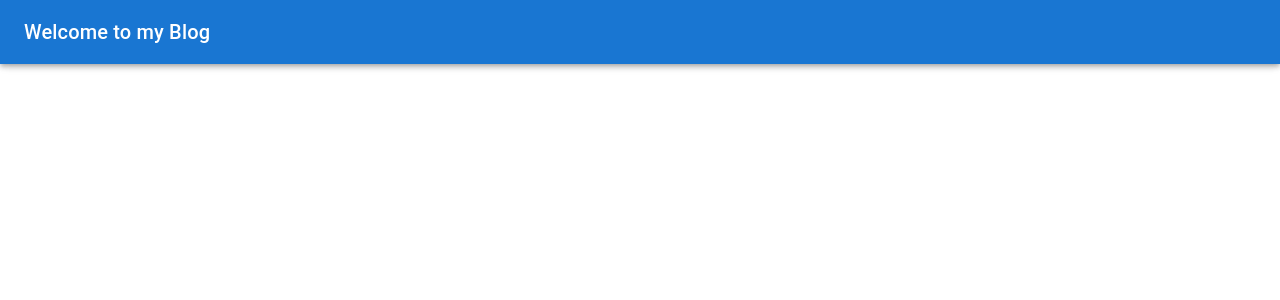
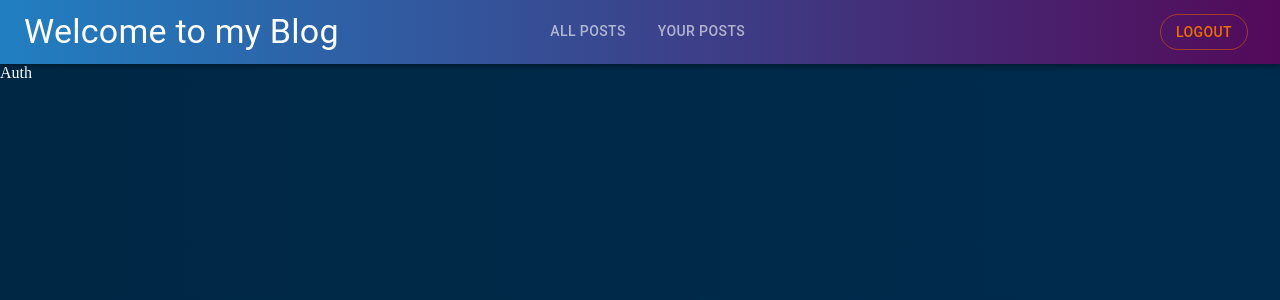
Before and after one commit to xeroxzen/My-Official-Blog-Built-Using-The-MERN-Stack, a React (Create React App) app in the folder client/: page /auth in a window 1280 px wide. Shown: the top 300 px of the page. Built offline with nearby package versions, Linux system fonts and the light colour scheme.

Commit message:
I am tired now

```diff
--- a/client/package.json
+++ b/client/package.json
@@ -6,11 +6,14 @@
     "@emotion/react": "^11.9.0",
     "@emotion/styled": "^11.8.1",
     "@mui/material": "^5.6.3",
+    "@reduxjs/toolkit": "^1.8.1",
     "@testing-library/jest-dom": "^5.16.4",
     "@testing-library/react": "^13.1.1",
     "@testing-library/user-event": "^13.5.0",
     "react": "^18.0.0",
     "react-dom": "^18.0.0",
+    "react-redux": "^8.0.1",
+    "react-router-dom": "^6.3.0",
     "react-scripts": "5.0.1",
     "web-vitals": "^2.1.4"
   },
--- a/client/src/App.js
+++ b/client/src/App.js
@@ -1,7 +1,33 @@
+import React from "react";
 import Header from "./components/Header";
+import { Routes, Route } from "react-router-dom";
+import Auth from "./components/Auth";
+import Posts from "./components/Posts";
+import Post from "./components/Post";
+import CreatePost from "./components/CreatePost";
+import UserPosts from "./components/UserPosts";
+import { useSelector } from "react-redux";
 
 function App() {
-  return <Header />;
+  const isAuthenticated = useSelector((state) => state.auth.isAuthenticated);
+  console.log(isAuthenticated);
+
+  return (
+    <React.Fragment>
+      <header>
+        <Header />
+      </header>
+      <main>
+        <Routes>
+          <Route path="/auth" element={<Auth />} />
+          <Route path="/posts" element={<Posts />} />
+          <Route path="/my-posts" element={<UserPosts />} />
+          <Route path="/my-post/:id" element={<Post />} />
+          <Route path="/post/create" element={<CreatePost />} />
+        </Routes>
+      </main>
+    </React.Fragment>
+  );
 }
 
 export default App;
--- /dev/null
+++ b/client/src/components/Auth.js
@@ -0,0 +1,9 @@
+import React from "react";
+
+const Auth = () => {
+  return <div>Auth</div>;
+};
+
+export default Auth;
+
+//rafce
--- a/client/src/components/Header.js
+++ b/client/src/components/Header.js
@@ -1,11 +1,77 @@
-import React from "react";
-import { AppBar, Typography, Toolbar } from "@mui/material";
+import React, { useState } from "react";
+import {
+  AppBar,
+  Typography,
+  Toolbar,
+  Box,
+  Button,
+  Tabs,
+  Tab,
+} from "@mui/material";
+import { Link } from "react-router-dom";
+import { useSelector } from "react-redux";
 
 const Header = () => {
+  const isAuthenticated = useSelector((state) => state.auth.isAuthenticated);
+  const [value, setValue] = useState();
   return (
-    <AppBar>
+    <AppBar
+      position="sticky"
+      sx={{
+        background:
+          "linear-gradient(90deg, rgba(33,127,193,1) 0%, rgba(83,10,89,1) 100%);",
+      }}
+    >
       <Toolbar>
-        <Typography variant="h6">Welcome to my Blog</Typography>
+        <Typography variant="h4">Welcome to my Blog</Typography>
+        {isAuthenticated && (
+          <Box display="flex" marginLeft="auto" marginRight="auto">
+            <Tabs
+              textColor="inherit"
+              value={value}
+              onChange={(e, val) => setValue(val)}
+            >
+              <Tab LinkComponent={Link} to="/posts" label="All Posts" />
+              <Tab LinkComponent={Link} to="/my-posts" label="Your Posts" />
+            </Tabs>
+          </Box>
+        )}
+        <Box display="flex" marginLeft="auto">
+          {!isAuthenticated && (
+            <>
+              {" "}
+              <Button
+                LinkComponent={Link}
+                to="/auth"
+                variant="outlined"
+                sx={{ margin: 1, borderRadius: 10 }}
+                color="warning"
+              >
+                Login
+              </Button>
+              <Button
+                LinkComponent={Link}
+                to="/auth"
+                variant="outlined"
+                sx={{ margin: 1, borderRadius: 10 }}
+                color="warning"
+              >
+                Sign Up
+              </Button>{" "}
+            </>
+          )}
+          {isAuthenticated && (
+            <Button
+              LinkComponent={Link}
+              to="/auth"
+              variant="outlined"
+              sx={{ margin: 1, borderRadius: 10 }}
+              color="warning"
+            >
+              Logout
+            </Button>
+          )}
+        </Box>
       </Toolbar>
     </AppBar>
   );
--- a/client/src/components/Post.js
+++ b/client/src/components/Post.js
@@ -1,7 +1,7 @@
-import React from 'react'
+import React from "react";
 
-export const Post = () => {
-  return (
-    <div>Post</div>
-  )
-}
+const Post = () => {
+  return <div>Post</div>;
+};
+
+export default Post;
--- a/client/src/index.css
+++ b/client/src/index.css
@@ -1,3 +1,13 @@
 * {
   margin: 0;
 }
+
+body {
+  background: rgb(0, 40, 69);
+  background: linear-gradient(
+    90deg,
+    rgba(0, 40, 69, 1) 0%,
+    rgba(0, 43, 77, 1) 100%
+  );
+  color: #fff;
+}
--- a/client/src/index.js
+++ b/client/src/index.js
@@ -2,10 +2,17 @@ import React from "react";
 import ReactDOM from "react-dom/client";
 import "./index.css";
 import App from "./App";
+import { BrowserRouter } from "react-router-dom";
+import { Provider } from "react-redux";
+import { store } from "./store";
 
 const root = ReactDOM.createRoot(document.getElementById("root"));
 root.render(
   <React.StrictMode>
-    <App />
+    <BrowserRouter>
+      <Provider store={store}>
+        <App />
+      </Provider>
+    </BrowserRouter>
   </React.StrictMode>
 );
--- /dev/null
+++ b/client/src/store/index.js
@@ -0,0 +1,32 @@
+import { configureStore, createSlice } from "@reduxjs/toolkit";
+
+const authSlice = createSlice({
+  name: "auth",
+  initialState: {
+    isAuthenticated: true,
+    user: null,
+    token: null,
+  },
+  reducers: {
+    login(state) {
+      state.isAuthenticated = true;
+    },
+    logout(state) {
+      state.isAuthenticated = false;
+    },
+    setUser(state, action) {
+      state.user = action.payload;
+    },
+    setToken(state, action) {
+      state.token = action.payload;
+    },
+  },
+});
+
+export const authActions = authSlice.actions;
+
+export const store = configureStore({
+  reducer: {
+    auth: authSlice.reducer,
+  },
+});
```
Also changed, not shown: client/src/components/Login.js (deleted, +0 -9 lines), 1 other file (tests, documents, lock files or other folders).
